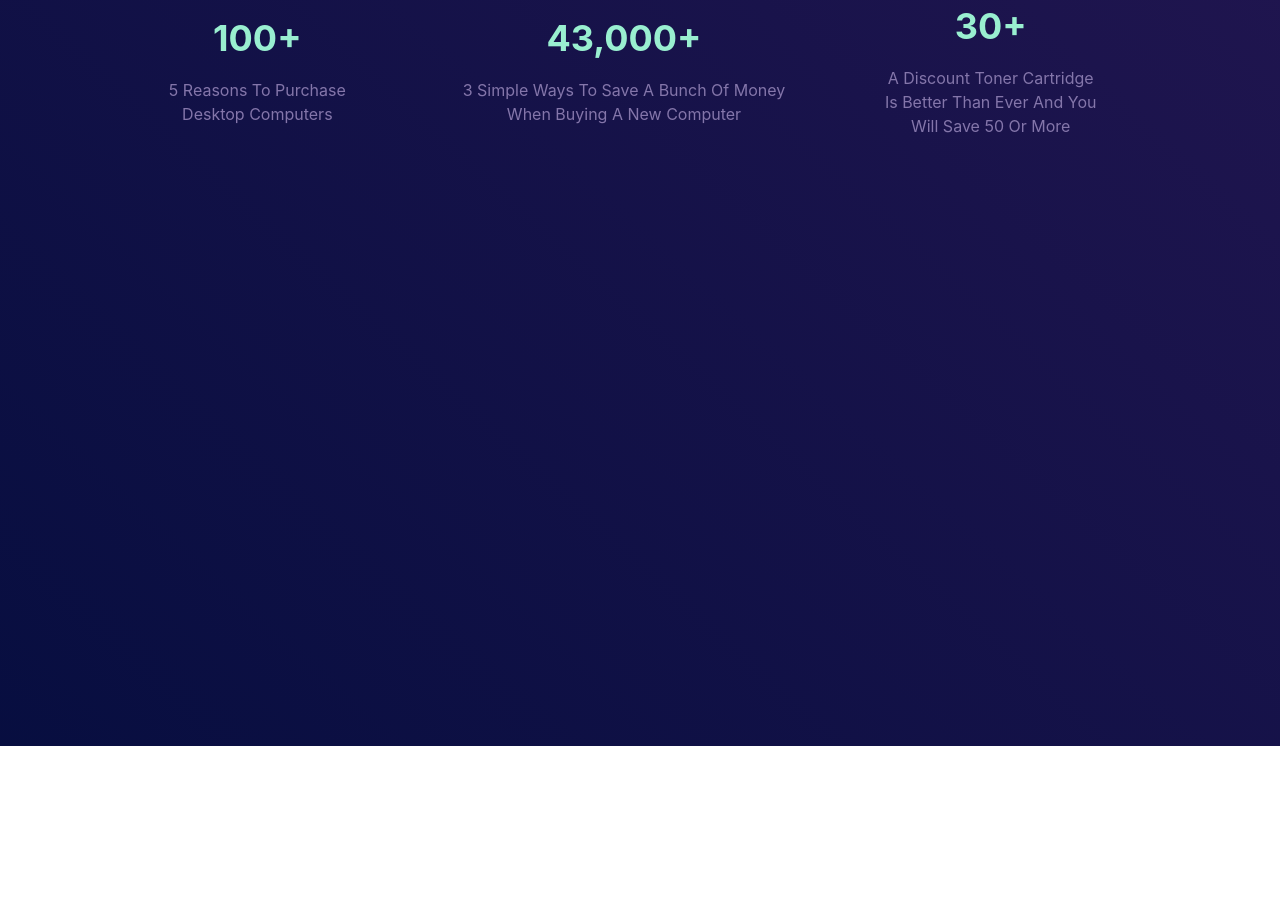
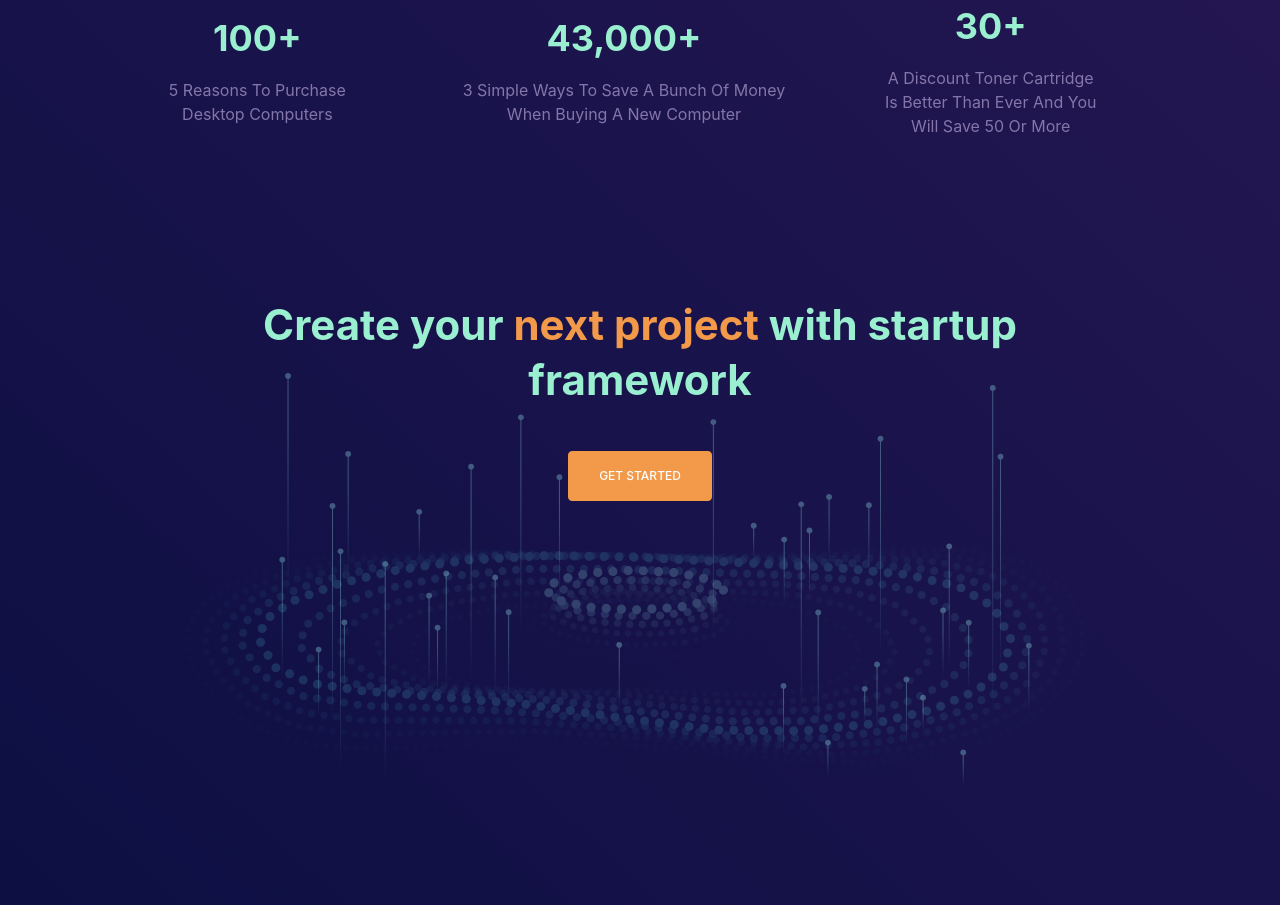
Before and after one commit to VladKa-K/Processing-Company, a website: page index.html in a window 1280 px wide. Shown: the part 2322-3227 px from the top of the page. Before the commit the page ends 3068 px from the top, so only its background shows below. Drawn offline with nearby package versions, Linux system fonts and the light colour scheme; files that its build step writes are made by us from their sources; files whose address does not match are found by name.

Commit message:
s-title-cta markus, styles were added

```diff
--- a/index.html
+++ b/index.html
@@ -258,6 +258,16 @@
       </div>
     </section>
 
+    <section class="s-title-cta">
+      <div class="container">
+        <h2 class="s-title-cta__title">Create your <span class="text-orange">next project</span> with startup <br> framework</h2>
+        <div class="s-title-cta__button">
+          <a href="#" class="c-btn c-btn--orange c-btn--lg">Get Started</a>
+        </div>
+        <img src="./src/img/title-cta.svg" alt="Title cta" class="s-title-cta__img">
+      </div>
+    </section>
+
     <br><br><br><br><br><br><br><br><br><br><br><br><br><br><br><br><br><br><br><br><br><br>
   </main>
 <script src="dist/js/app.js"></script>
--- a/src/scss/4-Sections/_sections.content-cols.scss
+++ b/src/scss/4-Sections/_sections.content-cols.scss
@@ -20,11 +20,21 @@
 .s-content-cols__title {
     @apply text-center mb-4;
     @apply md:mb-8;
+
+    br {
+        @apply hidden;
+        @apply md:block;
+    }
 }
 
 .s-content-cols__description {
     @apply text-center mb-6;
     @apply md:mb-12;
+
+    br {
+        @apply hidden;
+        @apply md:block;
+    }
 }
 .s-content-cols__row {
     @apply flex flex-wrap justify-between items-center gap-y-8;
--- a/src/scss/4-Sections/_sections.scss
+++ b/src/scss/4-Sections/_sections.scss
@@ -2,3 +2,4 @@
 @import 'sections.advantages';
 @import 'sections.cta-cols';
 @import 'sections.content-cols';
+@import 'sections.title-cta';
--- /dev/null
+++ b/src/scss/4-Sections/_sections.title-cta.scss
@@ -0,0 +1,27 @@
+.s-title-cta {
+    @apply py-8 text-center;
+    @apply md:py-11;
+    @apply lg:py-20;
+}
+
+.container {
+}
+
+.s-title-cta__title {
+    @apply mb-6;
+    @apply md:mb-11;
+
+    br {
+        @apply hidden;
+        @apply md:block;
+    }
+}
+
+.s-title-cta__button {
+    @apply relative z-[1];
+}
+
+.s-title-cta__img {
+    @apply relative z-0 -mt-5 mx-auto;
+    @apply md:-mt-32;
+}
```
Also changed, not shown: src/img/title-cta.svg (added).
